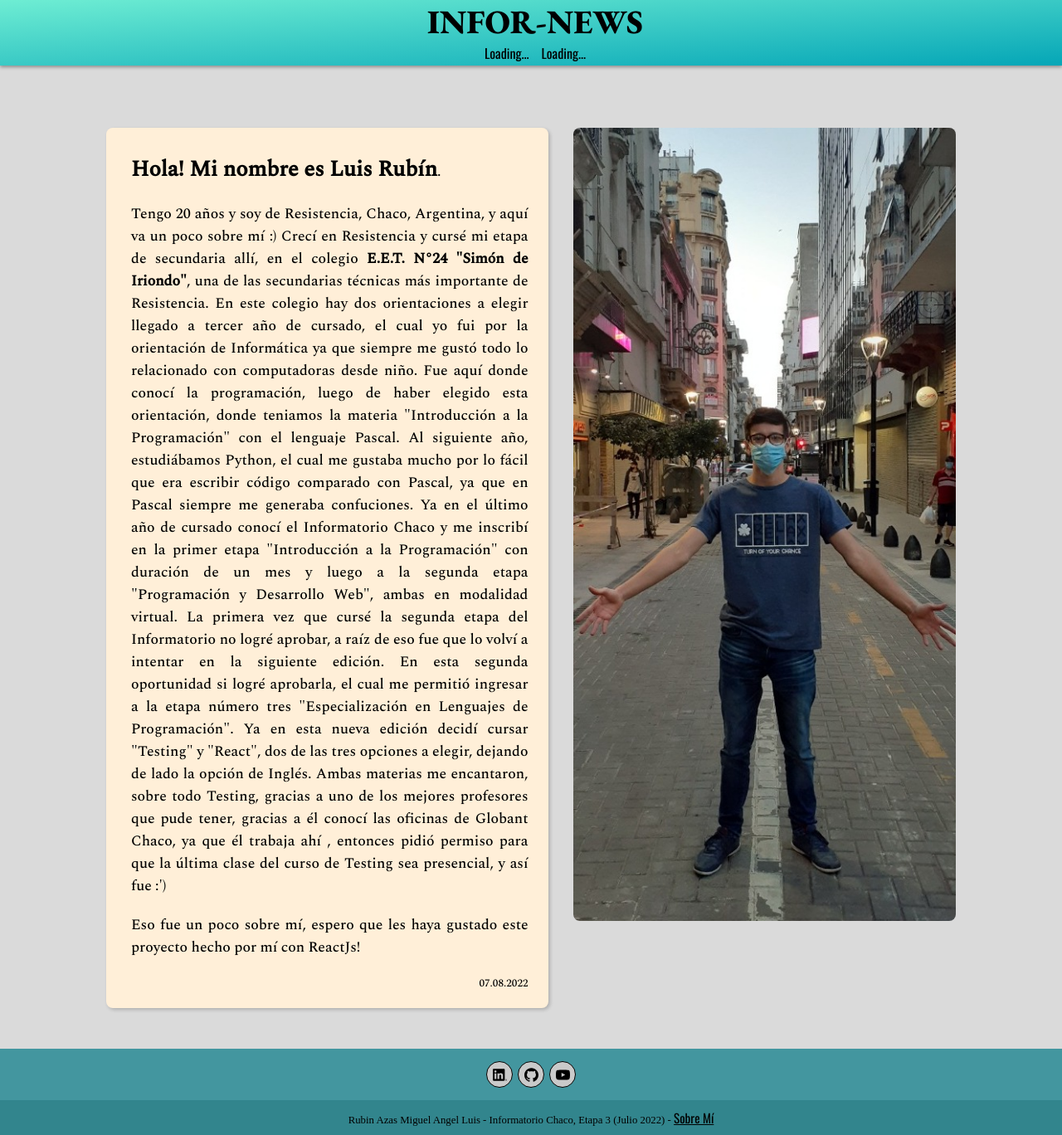
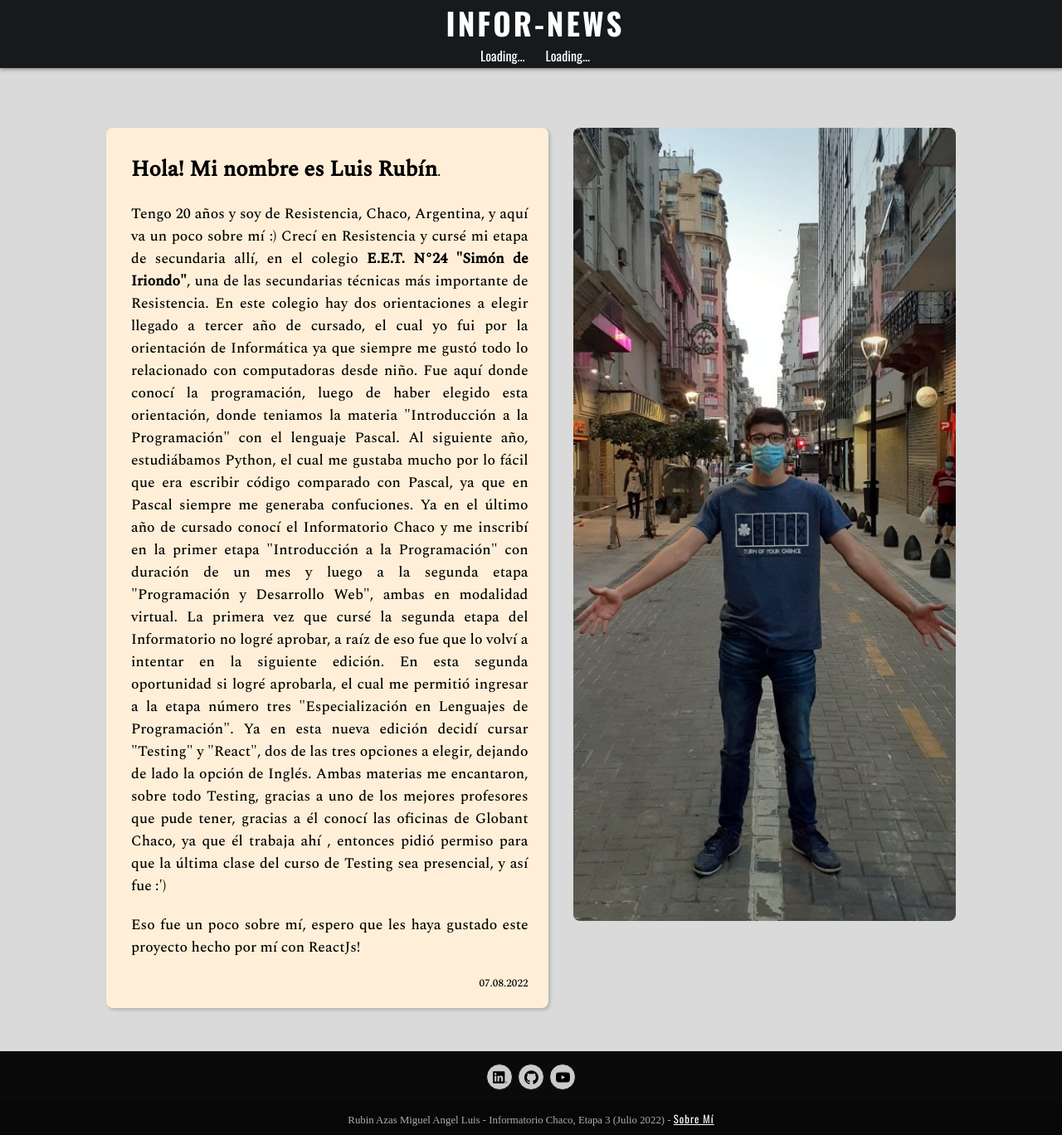
Before and after one commit to louisrubin/React-TPI-2022, a React (Create React App) app in the folder react_tpi_2022/: page /about in a window 1280 px wide. Shown: the whole page at 83% size. Built offline with nearby package versions, Linux system fonts and the light colour scheme; no server answers; a web font is replaced by a local one.

Commit message:
Change styles to Header and Footer components

```diff
--- a/react_tpi_2022/src/components/Footer.css
+++ b/react_tpi_2022/src/components/Footer.css
@@ -1,12 +1,13 @@
 footer {
     /* background-image: linear-gradient( to bottom right, rgb(110, 237, 211), rgb(5, 166, 183)  ); */
-    background-color: rgba(3, 121, 135, 0.7);
+    /* background-color: rgba(3, 121, 135, 0.7); */
+    background-color: rgb(10, 10, 10);
 
     position: absolute;
     left: 0;
     bottom: 0;
     width: 100%;
-    /* overflow: hidden; */
+    overflow: hidden;
 }
 #desc {
     font-family: 'Oswald';
@@ -41,10 +42,19 @@ footer {
 }
 
 #copyright {
+    color: rgb(173, 173, 173);
     font-size: 0.8em;
     user-select: none;
     text-align: center;
     font-family: 'Osweld';
     padding: 10px 0;
-    background-color: rgba(3, 80, 90, 0.25);
+    background-color: rgb(7, 7, 7);
 }
+#copyright a {
+    color: #fff;
+    font-family: 'Oswald';
+    font-weight: 500;
+    font-size: 1em;
+    letter-spacing: 1px;
+    user-select: none;
+}
--- a/react_tpi_2022/src/components/Header.css
+++ b/react_tpi_2022/src/components/Header.css
@@ -6,8 +6,8 @@
 
     box-sizing: border-box;
     z-index: 100;
-    background-image: linear-gradient( to bottom right, rgb(110, 237, 211), rgb(5, 166, 183)  );
-    /* background-color: #5cc7b2; */
+    /* background-image: linear-gradient( to bottom right, rgb(110, 237, 211), rgb(5, 166, 183)  ); */
+    background-color: #161a1d;
     /* background-image: repeating-linear-gradient(to bottom, rgb(110, 237, 211) 10%,  rgb(5, 166, 183) 10% ); */
     padding: 0 10px 0 20px;
     box-shadow: 0 2px 4px rgba(0,0,0, 0.35);
@@ -19,17 +19,19 @@
     width: 100%;
     justify-content: center;
 }
- a {
+#header a {
     font-family: 'Oswald';
-    font-weight: 400;
-    font-size: 1.18em;
-    color: #000;
+    font-weight: 700;
+    font-size: 2.3em;
+    letter-spacing: 3px;
     user-select: none;
+    color: #fff;
 }
 
 #main-title {
     font-family: 'EB Garamond';
     font-size: 2.5em;
+    font-weight: 700;
     text-decoration: none;
     margin: 0;
     user-select: none;
@@ -42,16 +44,17 @@
 }
 #header-sub-info p {
     font-family: 'Oswald';
+    font-size: 1em;
     font-weight: 400;
-    font-size: 1em;
     margin: 0;
+    color: #fff;
 }
 .div-weather {
     display: flex;
     align-items: center;
 }
 #weather-icon {
-    margin-left: 5px;
+    margin-right: 8px;
     width: 35px;
     user-select: none;
     background-color: rgba(151, 219, 226, 0.3);
--- a/react_tpi_2022/src/components/Header.js
+++ b/react_tpi_2022/src/components/Header.js
@@ -40,8 +40,8 @@ function Header() {
                         //  IF WEATHER
                         weather !== null ? (
                         <>
+                            <img id="weather-icon" src= {weather.current.condition.icon} />
                             <p>{weather.location.name} - { String(weather.current.temp_c).slice(0,2) }°C</p>
-                            <img id="weather-icon" src= {weather.current.condition.icon} />
                         </>     )
 
                         :   // ELSE
@@ -52,10 +52,10 @@ function Header() {
                         {
                         //  IF DOLAR BLUE
                         bluePrice !== undefined ? (
-                            <p style={{marginLeft: '15px'}}>Dólar Blue: ${bluePrice.blue.value_sell}</p>
+                            <p style={{marginLeft: '25px'}}>Dólar Blue: AR${bluePrice.blue.value_sell}</p>
                         )
                         :   // ELSE
-                        <p style={{marginLeft: '15px'}}>Loading...</p>
+                        <p style={{marginLeft: '25px'}}>Loading...</p>
                         }
                     </div>
             </div>
```
